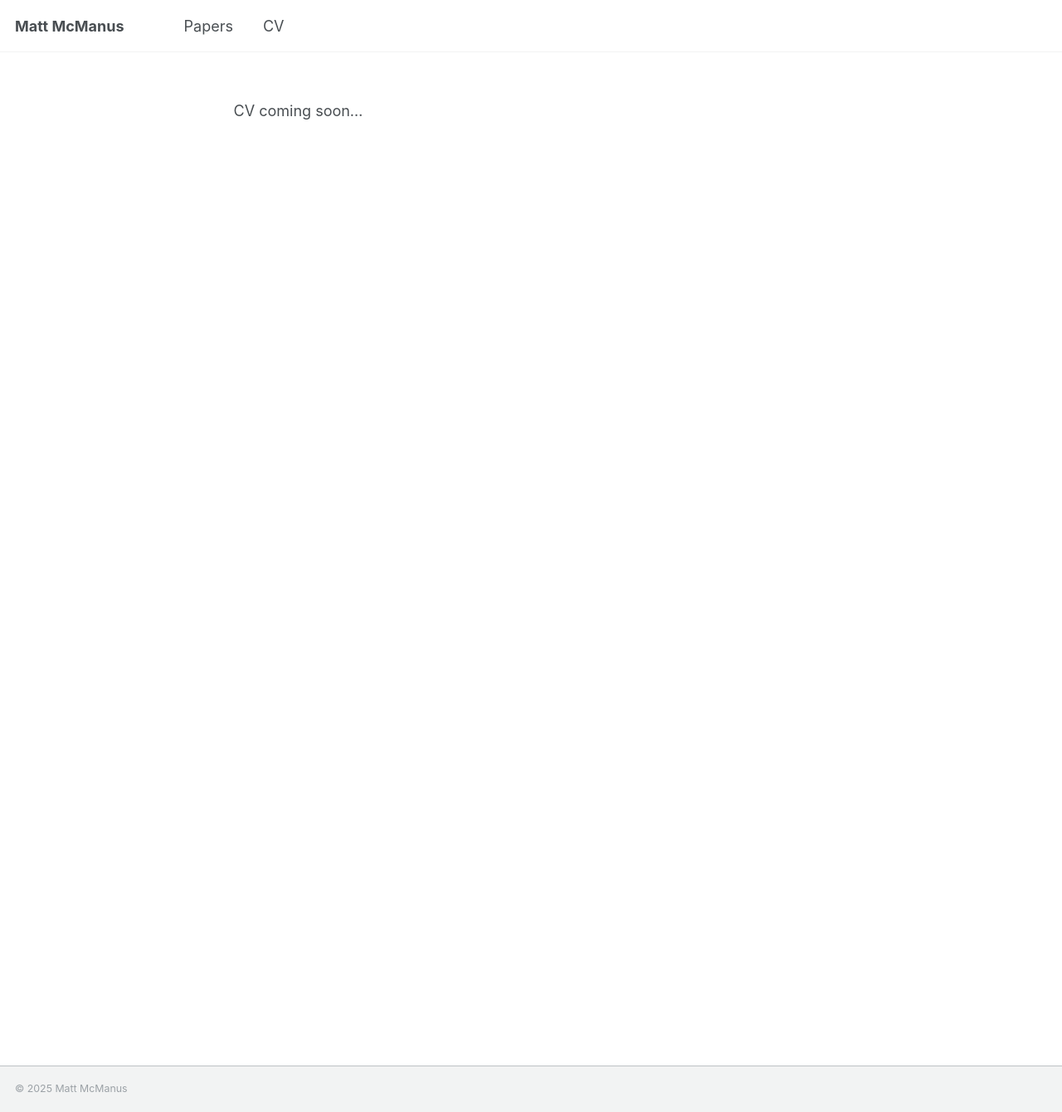
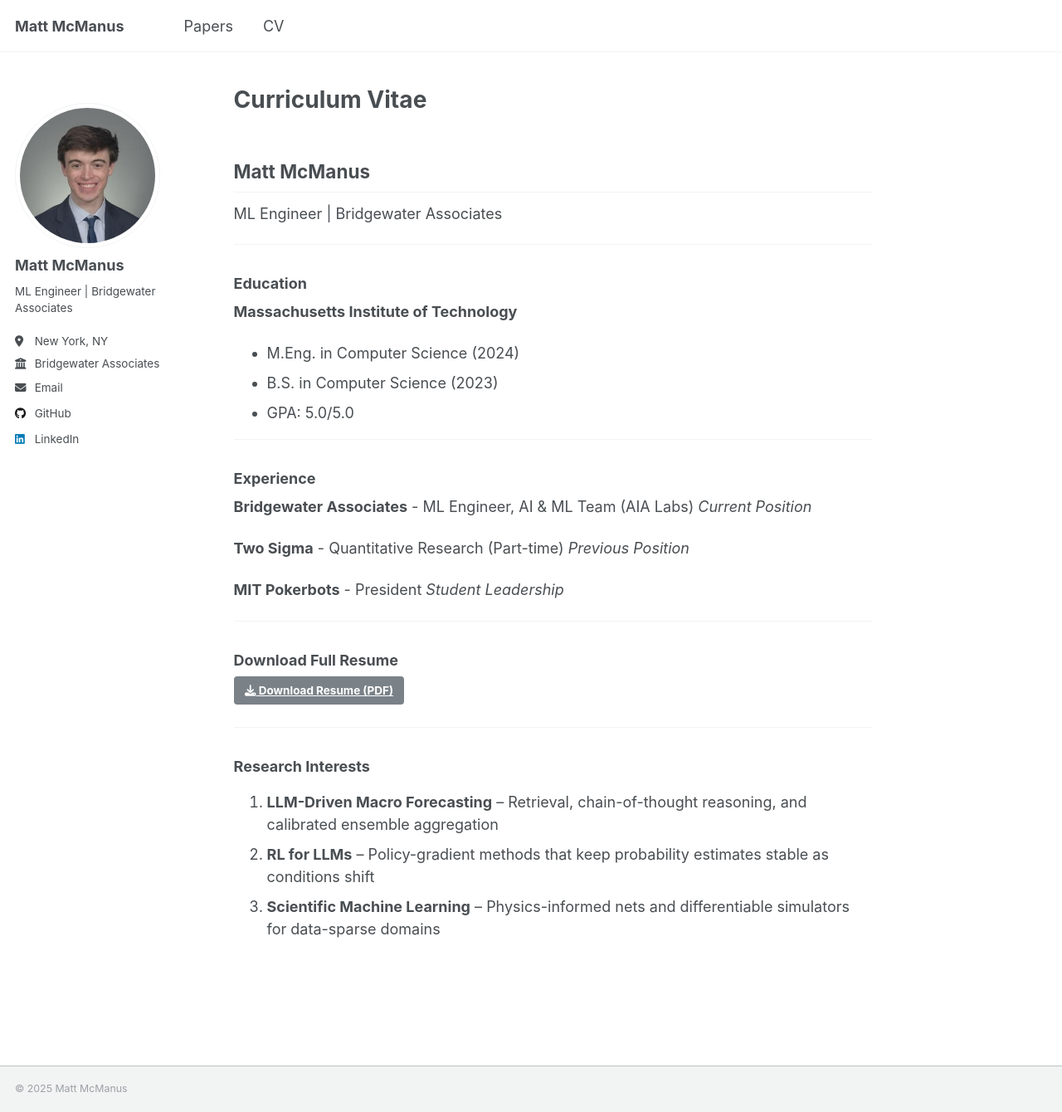
Before and after one commit to mmcmanus1/mmcmanus1.github.io, a Jekyll site: the page built from _pages/cv.md, in a window 1280 px wide and 1340 px high. Shown: the whole window at 83% size. Built offline with Jekyll 4.4.1, drawn with Linux system fonts in a browser that asks for light colours.

Commit message:
added for fallbacks

```diff
--- a/_config.yml
+++ b/_config.yml
@@ -12,7 +12,7 @@
 title                    : "Matt McManus"
 title_separator          : "-"
 name                     : &name "Matt McManus"
-description              : &description "Personal academic website"
+description              : &description "Matt McManus - ML Engineer at Bridgewater Associates. MIT Computer Science M.Eng & B.S. Research in LLMs, reinforcement learning, and scientific machine learning."
 url                      : https://mmcmanus1.github.io # the base hostname & protocol for your site
 baseurl                  : "" # the subpath of your site, e.g. "/blog"
 repository               : "mmcmanus1/mmcmanus1.github.io"
@@ -29,7 +29,7 @@
   location         : "New York, NY"
   employer         : "Bridgewater Associates"
   uri              : # URL
-  email            : # Add your email here when ready
+  email            : "mattmcmanus41@gmail.com"
 
   # Academic websites
   academia         : # URL
@@ -148,9 +148,9 @@
 
 # Analytics
 analytics:
-  provider               :  "false" # false (default), "google", "google-universal", "google-analytics-4", "custom"
+  provider               :  "google-analytics-4" # false (default), "google", "google-universal", "google-analytics-4", "custom"
   google:
-    tracking_id          :
+    tracking_id          : "G-XXXXXXXXXX" # Replace with your actual Google Analytics ID
 
 
 # Reading Files
--- a/_pages/cv.md
+++ b/_pages/cv.md
@@ -1,10 +1,49 @@
 ---
 layout: single
-title: ""
+title: "Curriculum Vitae"
 permalink: /cv/
-author_profile: false
+author_profile: true
 redirect_from:
   - /resume
 ---
 
-CV coming soon...
+## Matt McManus
+ML Engineer | Bridgewater Associates
+
+---
+
+### Education
+
+**Massachusetts Institute of Technology**
+- M.Eng. in Computer Science (2024)
+- B.S. in Computer Science (2023)
+- GPA: 5.0/5.0
+
+---
+
+### Experience
+
+**Bridgewater Associates** - ML Engineer, AI & ML Team (AIA Labs)
+*Current Position*
+
+**Two Sigma** - Quantitative Research (Part-time)
+*Previous Position*
+
+**MIT Pokerbots** - President
+*Student Leadership*
+
+---
+
+### Download Full Resume
+
+<a href="/files/Matt McManus Resume.pdf" class="btn btn--primary" target="_blank">
+  <i class="fas fa-download"></i> Download Resume (PDF)
+</a>
+
+---
+
+### Research Interests
+
+1. **LLM-Driven Macro Forecasting** – Retrieval, chain-of-thought reasoning, and calibrated ensemble aggregation
+2. **RL for LLMs** – Policy-gradient methods that keep probability estimates stable as conditions shift
+3. **Scientific Machine Learning** – Physics-informed nets and differentiable simulators for data-sparse domains
```
Also changed, not shown: _pages/404.md (+17 -2 lines), index.md (+2 -0 lines), robots.txt (added, +8 -0 lines), favicon.ico (added).
